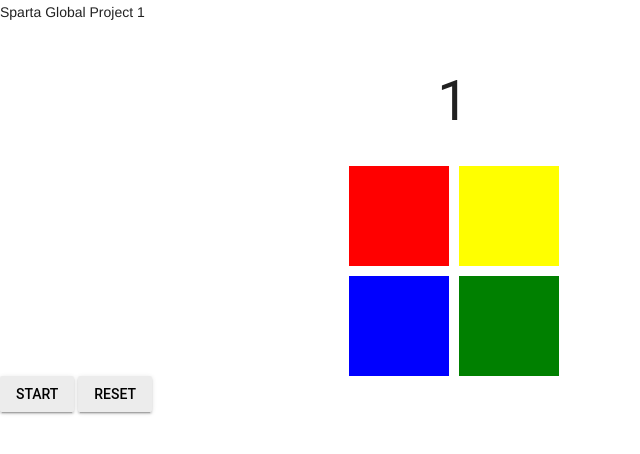
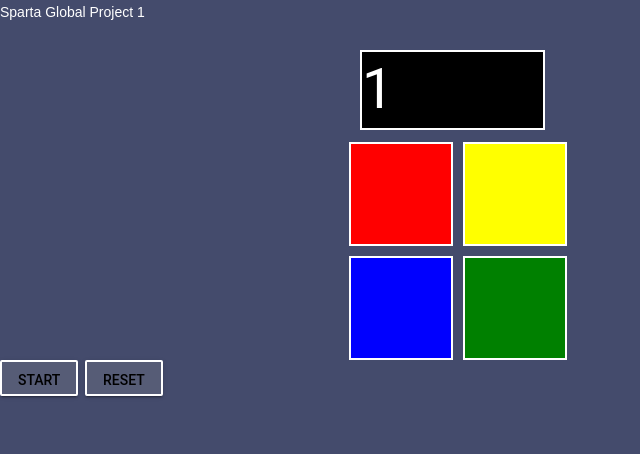
Before and after one commit to sammydo/sg-project-1, a website: page index.html in a window 1280 px wide. Both pictures are taken after a click on the button "START". Shown: the whole page, without its empty margins (0-640 px from the left). Drawn offline with nearby package versions, Linux system fonts and the light colour scheme.

Commit message:
css added

```diff
--- a/index.html
+++ b/index.html
@@ -26,20 +26,20 @@
   <p>Sparta Global Project 1</p>
 
   <div id="game_score">
-    <h1 id="score">0</h1>
+    <h1 id="score" class="score-display white-border">0</h1>
   </div>
 
   <div class="container">
 
-    <div id="red" class="game_color box_one"></div>
-    <div id="yellow" class="game_color box_two "></div>
-    <div id="blue" class="game_color box_three"></div>
-    <div id="green" class="game_color box_four"></div>
+    <div id="red" class="game_color box_one white-border"></div>
+    <div id="yellow" class="game_color box_two white-border"></div>
+    <div id="blue" class="game_color box_three white-border"></div>
+    <div id="green" class="game_color box_four white-border"></div>
 
   </div>
 
-<button class="mdl-button mdl-js-button mdl-button--raised" id="start-btn">Start</button>
-<button class="mdl-button mdl-js-button mdl-button--raised" id="reset-btn">Reset</button>
+<button class="mdl-button mdl-js-button mdl-button--raised white-border" id="start-btn">Start</button>
+<button class="mdl-button mdl-js-button mdl-button--raised white-border" id="reset-btn">Reset</button>
 
 </body>
 </html>
--- a/js/main.js
+++ b/js/main.js
@@ -8,100 +8,132 @@ $(document).ready(function(){
   $('#start-btn').on('click', function() {
     if ($(this).html() === 'Start') {
       newGame();
-
     }
   });
+
 
   $('#reset-btn').on('click', function() {
     if ($(this).html() === 'Reset') {
       resetGame();
-
     }
   });
+
+
   function resetGame() {
     simon.currentGame = [];
     simon.attempts = [];
-    console.log(simon.currentGame);
-
-    console.log(simon.attempts);
+    console.log(simon.currentGame, simon.attempts);
     $('#score').html('0');
   }
+
+
 //new game function setting the game to level 0 with an empty array
   function newGame() {
     simon.currentGame = [];
+    simon.attempts = [];
     level = 0;
     addLevel();
+
   }
 
   function addLevel() {
     level++;
+    wonGame();
+    $('#score').addClass('animated fadeOutDown');
     setTimeout(function(){
       $('#score').removeClass('fadeOutDown').html(level).addClass('fadeInDown');
     }, 200);
-
     generateMove();
-
   }
 
   function generateMove(){
-    for (var i = 0, l = 1; i < l; i++) {
     simon.currentGame.push(simon.getRandomButton());
-    }
+    console.log(simon.currentGame);
     fadeNplay();
     playerMove();
   }
+
 
   function flashElement($element) {
     $element.fadeOut(150).fadeIn(250);
   }
 
+
   function fadeNplay(){
-    console.log('fadeNplay: currentGame:', simon.currentGame);
-    if(simon.currentGame[0].color === ('red')){
-      simon.playColor('red');
+    // console.log('fadeNplay: currentGame:', simon.currentGame);
+    for (var i=0; i < simon.currentGame.length; i++) {
+    console.log(simon.currentGame[i]);
+      simon.playColor([i]);
+      // flashElement(tot);
+      if(simon.currentGame[i] === 'red'){
         flashElement($('#red'));
-    } else if (simon.currentGame[0].color === ('yellow')){
+        console.log('red');
+      } else if (simon.currentGame[i.color] === ('yellow')){
+console.log('yellow');
         simon.playColor('yellow');
         flashElement($('#yellow'));
-    } else if (simon.currentGame[0].color === ('blue')){
+      } else if (simon.currentGame[i.color] === ('blue')){
+        console.log('blue');
         simon.playColor('blue');
         flashElement($('#blue'));
-    } else if (simon.currentGame[0].color === ('green')){
+      } else if (simon.currentGame[i.color] === ('green')){
+         console.log('green');
         simon.playColor('green');
         flashElement($('#green'));
       }
+    }
+
+
+
+
+    // JSON.stringify(simon.currentGame).forEach(function(entry) {
+    //     console.log(entry);
+    // });
+
+    // console.log( .currentGame);
+    // console.log(Object.keys(simon.currentGame));
+
   }
 
   function playerMove(){
     $('.container').children().click(function(){
       var clickedBoxColor = $(this).attr('id');
       var clickedSimonButton = simon.getButtonForColor(clickedBoxColor);
-
       simon.attempts.push(clickedSimonButton);
       console.log('attempts:', simon.attempts, 'currentGame:', simon.currentGame);
-      flashElement($(this));
-      console.log(simon.areAttemptsCorrect());    // Returns true
-      // if(JSON.stringify(simon.attempts) === 'red'){
-      //   simon.playColor('red');
-      // } else if (JSON.stringify(simon.attempts) === 'blue'){
-      //   simon.playColor('blue');
-      // } else if (JSON.stringify(simon.attempts) === 'yellow'){
-      //   simon.playColor('yellow');
-      // } else if (JSON.stringify(simon.attempts) === 'green'){
-      //   simon.playColor('green');
-      // }
-
       if(JSON.stringify(simon.attempts) === JSON.stringify(simon.currentGame)){
-        console.log('yes');
-      }
-      else{
+        LevelCheck();
+      }      else{
+        simon.attempts.splice(-1 , 1);
         console.log('nooo');
       }
     });
-
+    // for (var i=0,  tot=simon.currentGame.length; i < tot; i++) {
+    //   console.log(simon.currentGame[i]);
+    //   // flashElement(tot);
+    // }
   }
 
 
+  function LevelCheck(){
+    if(JSON.stringify(simon.attempts) === JSON.stringify(simon.currentGame) && simon.attempts.length === simon.currentGame.length){
+      setTimeout(function(){
+        simon.attempts = [];
+        addLevel();
+      }, 1000);
+    }    else{
+      playerMove();
+    }
+  }
 
 
+  function wonGame(){
+    if(level === 21){
+      setTimeout(function(){
+        $('#score').removeClass('fadeOutDown').html('I win').addClass('fadeInDown');
+      }, 201);
+      console.log('wonnn');
+    }
+  }
+
 });
--- a/js/simon.js
+++ b/js/simon.js
@@ -20,6 +20,7 @@ function Simon() {
       color: 'green',
       audio: this.greenAudio
     }
+
   };
   this.attempts = [];
   this.currentGame = [];
--- a/sass/main.sass
+++ b/sass/main.sass
@@ -1,4 +1,13 @@
 body
+  font-family: 'Rajdhani', sans-serif
+  background-color: #444B6C
+  -webkit-background-size: cover
+  -moz-background-size: cover
+  -o-background-size: cover
+  background-size: cover
+  height: 100%
+  font-size: 24px
+  color: #fff
 
   .container
     display: flex
@@ -18,10 +27,6 @@ body
     transition: opacity 0.5s linear
 
 
-
-
-
-
   .box_one
     width: 100px
     height: 100px
@@ -36,7 +41,6 @@ body
 
 
   .box_three
-
     width: 100px
     height: 100px
     background: blue
@@ -44,7 +48,19 @@ body
 
 
   .box_four
-
     width: 100px
     height: 100px
     background: green
+
+
+  .white-border
+    border: 2px solid #fff
+
+  #score
+    display: block
+    margin: 10px auto
+  .score-display
+    display: inline-block
+    background-color: #000
+    margin: 10px auto
+    width: 20%
```
Also changed, not shown: css/main.css. Lines whose indentation alone changed are shown as unchanged.
